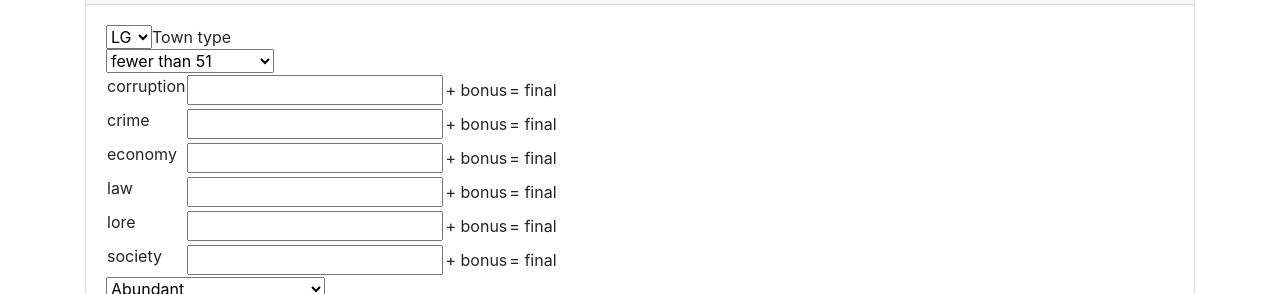
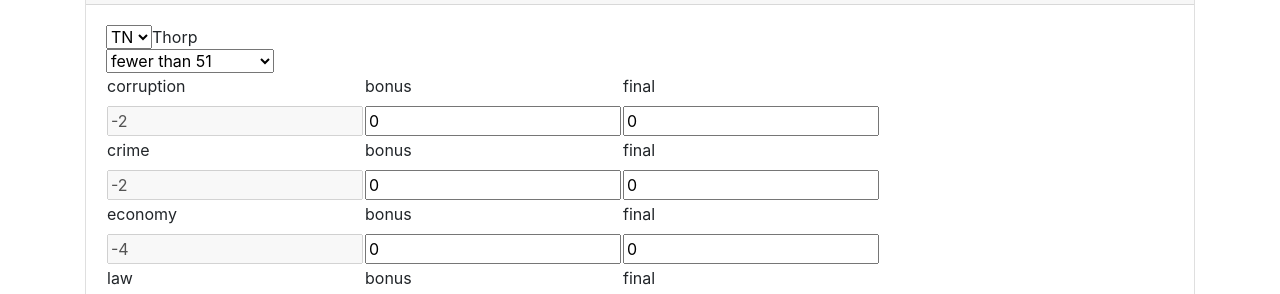
Before and after one commit to Mortuus87/CityGen, a website with bundled scripts: page index.html in a window 1280 px wide. Shown: the part 67-361 px from the top of the page. Built offline with nearby package versions, Linux system fonts and the light colour scheme.

Commit message:
28.04.2021

```diff
--- a/index.html
+++ b/index.html
@@ -25,7 +25,7 @@
             </div>
             <div class="card-body">
 
-              <div class="interactive">
+              <div class="gui">
                 <!-- generated -->
               </div>
 
--- /dev/null
+++ b/js/components/Gui.js
@@ -0,0 +1,76 @@
+export default function () {
+	return new CityInterface();
+}
+
+function CityInterface() {
+	this.t = settlementTables;
+	this.draw = (settlement) => {
+		let html = "";
+
+		html += `<select name="alignment" id="alignment">`;
+		for (const alignment of this.t.alignment.all) {
+			html += `<option value="${alignment}">${alignment}</option>`
+		}
+		html += `</select><span>${settlement.type}</span><br>`;
+
+		html += `<select name="size" id="size">`;
+		for (let i = 0; i < this.t.size.all.length; i++) {
+			html += `<option value="${i}">${this.t.populationValue[i]}</option>`;
+		}
+		html += `</select><br>`;
+
+		html += `<form action="" id="qualities"><table><tbody>`;
+		for (const score of this.t.statistics) {
+			html += `<tr>
+		<td><label for="${score}">${score}</label><br><input id="${score}-base" name="${score}" type="text" disabled></td>
+		<td><label for="bonus">bonus</label><br><input id="${score}-bonus" name="bonus" value="0" type="text"></td>
+		<td><label for="final">final</label><br><input id="${score}-final" name="final" value="0" type="text"></td>
+		</tr>`;
+		}
+
+		html += `</tbody></table></form>`;
+
+		html += `<select name="qualities" id="qualities">`;
+		for (let i = 0; i < this.t.qualities.length; i++) {
+			const quality = this.t.qualities[i];
+			html += `<option value="${i}">${quality.name}</option>`;
+
+		}
+		html += `</select>`;
+
+		html +=
+			`<div id="quality preview">
+		<h2>Get name</h2>
+		<p>settlementTables.qualities[i] where i is the value of the select</p>
+		<p>Add a button with the same id passed to a function that looks up and adds it to a render container</p>
+		<button id="add-quality">Add quality</button>
+
+		<br><br>
+
+		<div id="qualities output">
+			<div id="quality-id">
+				<h3>Quality</h3>
+				<p>Example quality description</p>
+			</div>
+		</div>
+	</div>`;
+
+
+		html += `<br><br>`;
+		return html;
+	}
+	this.fill = (settlement) => {
+		// find and change value of alignment
+		document.querySelector('#alignment [value="'+settlement.alignment+'"]').selected = true;
+		document.querySelector('#size [value="'+settlement.size+'"]').selected = true;
+
+		for (let i = 0; i < this.t.statistics.length; i++) {
+			const stat = this.t.statistics[i];
+
+			document.querySelector(`#${stat}-base`).value = settlement[stat];
+
+		}
+		// find and change value of alignment
+
+	}
+}
--- a/js/components/interface.js
+++ /dev/null
@@ -1,55 +0,0 @@
-export default function () {
-	let html = "";
-
-	html += `<select name="alignment" id="alignment">`;
-	for (const alignment of settlementTables.alignment.all) {
-		html += `<option value="${alignment}">${alignment}</option>`
-	}
-	html += `</select><span >Town type</span><br>`;
-
-	html += `<select name="size" id="size">`;
-	for (let i = 0; i < settlementTables.size.all.length; i++) {
-		html += `<option value="${i}">${settlementTables.populationValue[i]}</option>`;
-	}
-	html += `</select><br>`;
-
-	html += `<form action="" id="qualities"><table><tbody>`;
-	for (const score of settlementTables.statistics) {
-		html += `<tr><td><label for="${score}">${score}</label></td>
-		<td><input id="${score}" name="${score}" type="text"></td>
-		<td> + <span id="${score}-bonus">bonus</span></td>
-		<td> = <span id="${score}-final">final</span></td>
-		</tr>`;
-	}
-
-	html += `</tbody></table></form>`;
-
-	html += `<select name="qualities" id="qualities">`;
-	for (let i = 0; i < settlementTables.qualities.length; i++) {
-		const quality = settlementTables.qualities[i];
-		html += `<option value="${i}">${quality.name}</option>`;
-
-	}
-	html += `</select>`;
-
-	html +=
-	`<div id="quality preview">
-		<h2>Get name</h2>
-		<p>settlementTables.qualities[i] where i is the value of the select</p>
-		<p>Add a button with the same id passed to a function that looks up and adds it to a render container</p>
-		<button id="add-quality">Add quality</button>
-
-		<br><br>
-
-		<div id="qualities output">
-			<div id="quality-id">
-				<h3>Quality</h3>
-				<p>Example quality description</p>
-			</div>
-		</div>
-	</div>`;
-
-
-	html += `<br><br><br>`;
-	return html;
-}
--- a/js/index.js
+++ b/js/index.js
@@ -1,16 +1,21 @@
 import Settlement from "./components/Settlement.js";
 import createSettlement from "./components/Settlement.js";
-import drawInterface from "./components/interface.js";
+import Gui from "./components/Gui.js";
 
 function init() {
-  document.querySelector('.interactive').innerHTML = drawInterface();
+  const gui = document.querySelector('.gui');
 
   let settlement = createSettlement();
+
+  // this one updates the values the object. Re-run after any changing event to recalculate.
   settlement.process();
 
+  gui.innerHTML = Gui().draw(settlement);
+  Gui().fill(settlement);
 
-  settlement.render();
-  settlement.renderWiki();
+
+  // settlement.render();
+  // settlement.renderWiki();
 
   console.log(settlement);
 }
```
